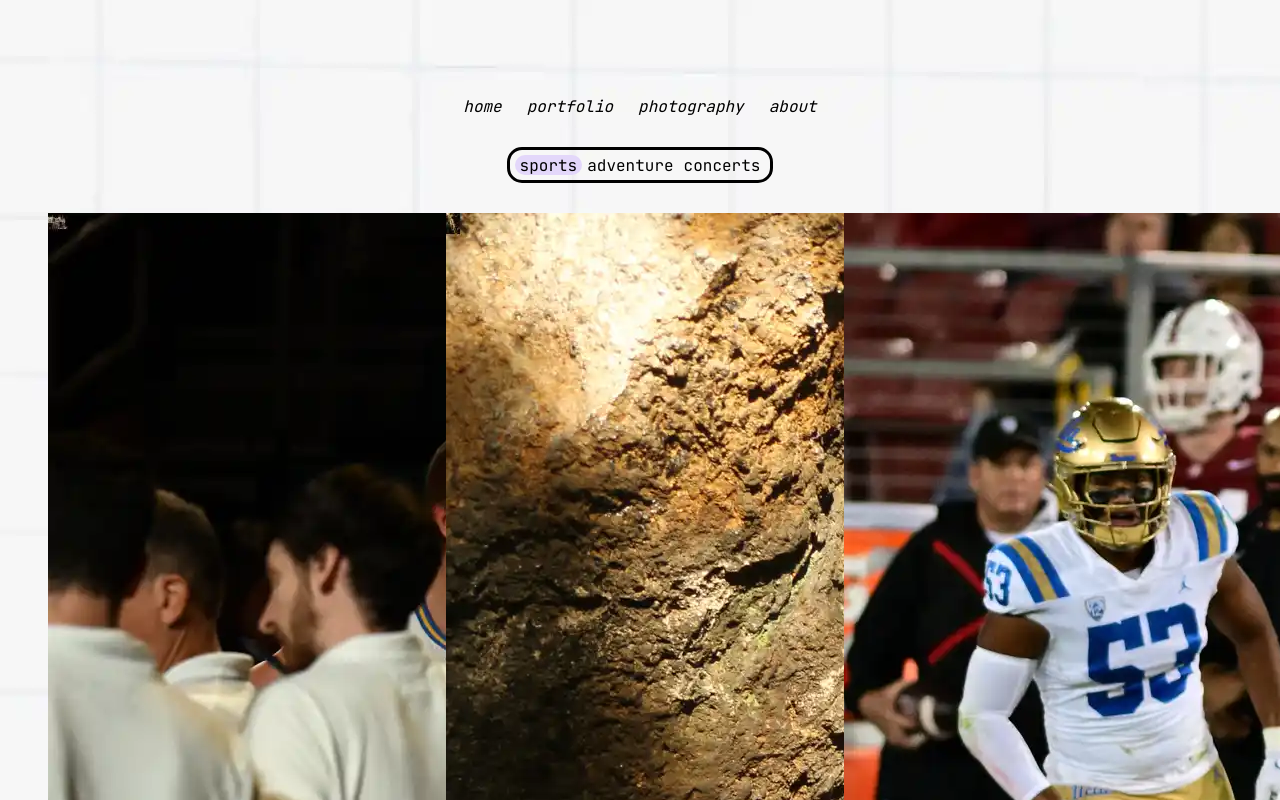
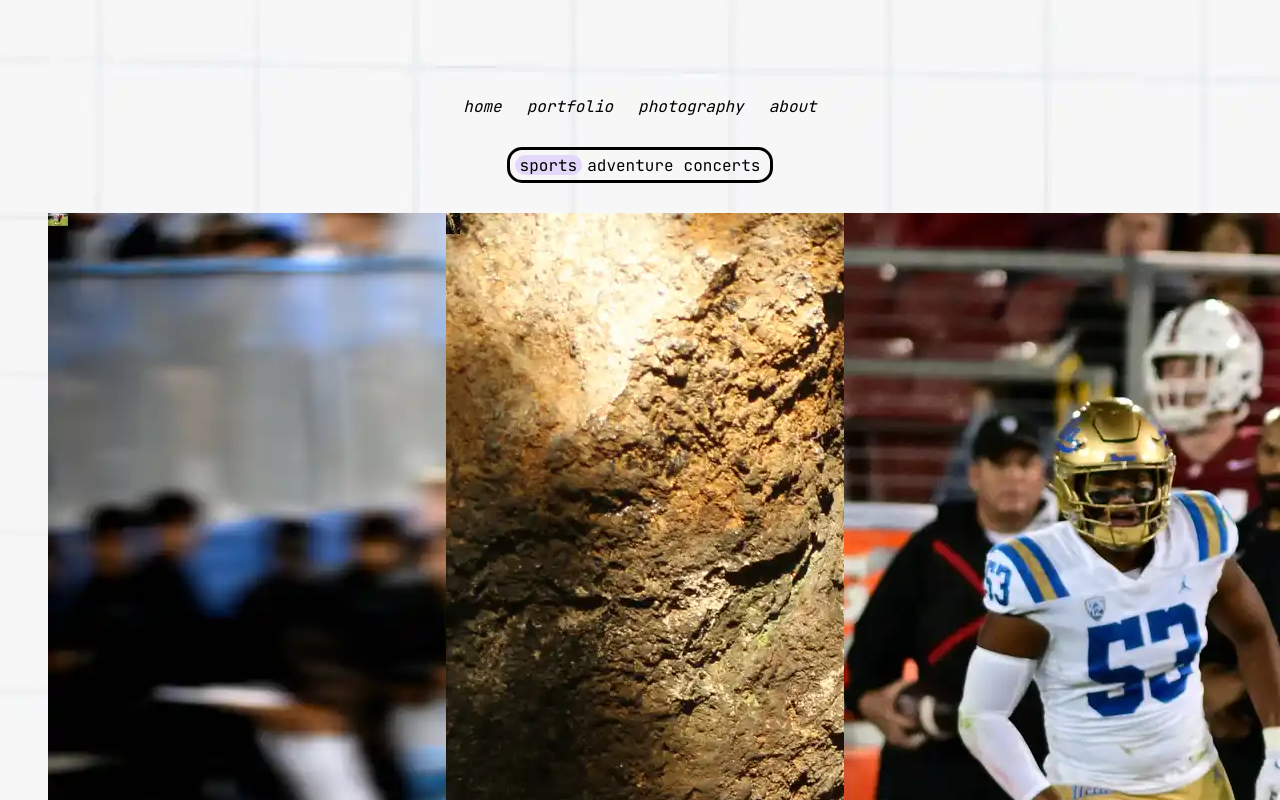
Before and after one commit to jakegreenbergbell/portfolio, a Next.js app: page /home/photography in a window 1280 px wide. Shown: the top 800 px of the page. Built offline with nearby package versions, Linux system fonts and the light colour scheme.

Commit message:
Make it so photos only fade in on first view.

```diff
--- a/src/app/components/ToggleButton.js
+++ b/src/app/components/ToggleButton.js
@@ -2,7 +2,15 @@ import styled from "styled-components";
 import { motion, useAnimation } from "framer-motion";
 
 export default function ToggleButton(props) {
-    const { first, second, third, $selectedGenre, setSelectedGenre } = props;
+    const {
+        first,
+        second,
+        third,
+        $selectedGenre,
+        setSelectedGenre,
+        numberTimesGenreSelected,
+        setNumberTimesGenreSelected,
+    } = props;
     const controls = useAnimation();
 
     const optionClick = (option) => {
@@ -20,6 +28,12 @@ export default function ToggleButton(props) {
                 break;
         }
         setSelectedGenre(option);
+
+        // change tracker for which genre's selected if viewed for first time
+        if (numberTimesGenreSelected[option] > 1) return;
+        let newGenreSelected = { ...numberTimesGenreSelected };
+        newGenreSelected[option] += 1;
+        setNumberTimesGenreSelected(newGenreSelected);
     };
 
     return (
--- a/src/app/home/photography/page.js
+++ b/src/app/home/photography/page.js
@@ -19,16 +19,17 @@ export default function Page() {
 
     const imagePaths = [
         [
-            "/photography/sports/DSC_0278 copy (2) copy.webp",
+            "/photography/sports/DSC_2780 copy (3) copy.webp",
             "/photography/sports/IMG_3858 copy 3.webp",
             "/photography/sports/DSC_7387 (2) copy.webp",
+            "/photography/sports/DSC_0650 copy (2) copy.webp",
+            "/photography/sports/DSC_0278 copy (2) copy.webp",
+            "/photography/sports/DSC_0367 copy (2) copy.webp",
             "/photography/sports/IMG_7851 copy 2.webp",
             "/photography/sports/DSC_8555 copy (2) copy.webp",
-            "/photography/sports/DSC_0650 copy (2) copy.webp",
-            "/photography/sports/DSC_0367 copy (2) copy.webp",
+            "/photography/sports/DSC_9471 (1) copy.webp",
+            "/photography/sports/DSC_6144 copy (2) copy.webp",
             "/photography/sports/DSC_0993 copy (2) copy.webp",
-            "/photography/sports/DSC_6144 copy (2) copy.webp",
-            "/photography/sports/DSC_9471 (1) copy.webp",
             "/photography/sports/DSC_6152 copy (2) copy.webp",
             "/photography/sports/IMG_8539 copy 2.webp",
             "/photography/sports/DSC_6678 copy-2 (2) copy.webp",
@@ -96,12 +97,22 @@ export default function Page() {
 
     const delayTimes = Array.from(Array(15).keys()).map((elem) => elem * 0.1);
 
+    const [numberTimesGenreSelected, setNumberTimesGenreSelected] = useState({
+        0: 1, // starts as 1 since page loads on it
+        1: 0,
+        2: 0,
+    });
+
     const sportsImages = useMemo(
         () =>
             imagePaths[0].map((src, index) => (
                 <StyledPhoto
                     key={`sports${index}`}
-                    initial={{ opacity: 0 }}
+                    initial={
+                        numberTimesGenreSelected[0] > 1
+                            ? { opacity: 1 }
+                            : { opacity: 0 }
+                    }
                     animate={{ opacity: 1 }}
                     transition={{ duration: 1, delay: delayTimes[index] }}
                     whileHover={{
@@ -112,7 +123,7 @@ export default function Page() {
                     src={src}
                 />
             )),
-        []
+        [numberTimesGenreSelected, setNumberTimesGenreSelected]
     );
 
     const adventureImages = useMemo(
@@ -120,7 +131,11 @@ export default function Page() {
             imagePaths[1].map((src, index) => (
                 <StyledPhoto
                     key={`adventure${index}`}
-                    initial={{ opacity: 0 }}
+                    initial={
+                        numberTimesGenreSelected[1] > 1
+                            ? { opacity: 1 }
+                            : { opacity: 0 }
+                    }
                     animate={{ opacity: 1 }}
                     transition={{ duration: 1, delay: delayTimes[index] }}
                     whileHover={{
@@ -131,7 +146,7 @@ export default function Page() {
                     src={src}
                 />
             )),
-        []
+        [numberTimesGenreSelected, setNumberTimesGenreSelected]
     );
 
     const concertImages = useMemo(
@@ -139,7 +154,11 @@ export default function Page() {
             imagePaths[2].map((src, index) => (
                 <StyledPhoto
                     key={`concert${index}`}
-                    initial={{ opacity: 0 }}
+                    initial={
+                        numberTimesGenreSelected[2] > 1
+                            ? { opacity: 1 }
+                            : { opacity: 0 }
+                    }
                     animate={{ opacity: 1 }}
                     transition={{ duration: 1, delay: delayTimes[index] }}
                     whileHover={{
@@ -150,7 +169,7 @@ export default function Page() {
                     src={src}
                 />
             )),
-        []
+        [numberTimesGenreSelected, setNumberTimesGenreSelected]
     );
 
     return (
@@ -168,6 +187,8 @@ export default function Page() {
                 <ToggleButton
                     setSelectedGenre={setSelectedGenre}
                     $selectedGenre={selectedGenre}
+                    numberTimesGenreSelected={numberTimesGenreSelected}
+                    setNumberTimesGenreSelected={setNumberTimesGenreSelected}
                     first="sports"
                     second="adventure"
                     third="concerts"
```
